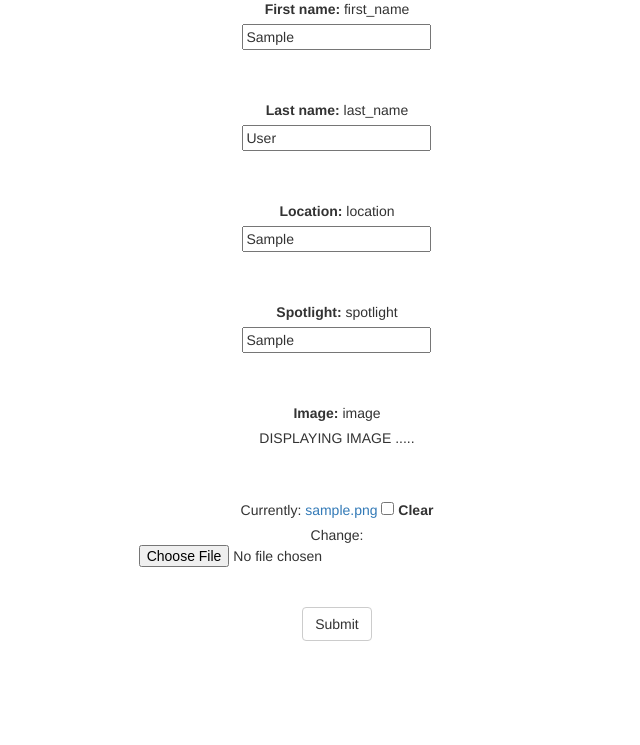
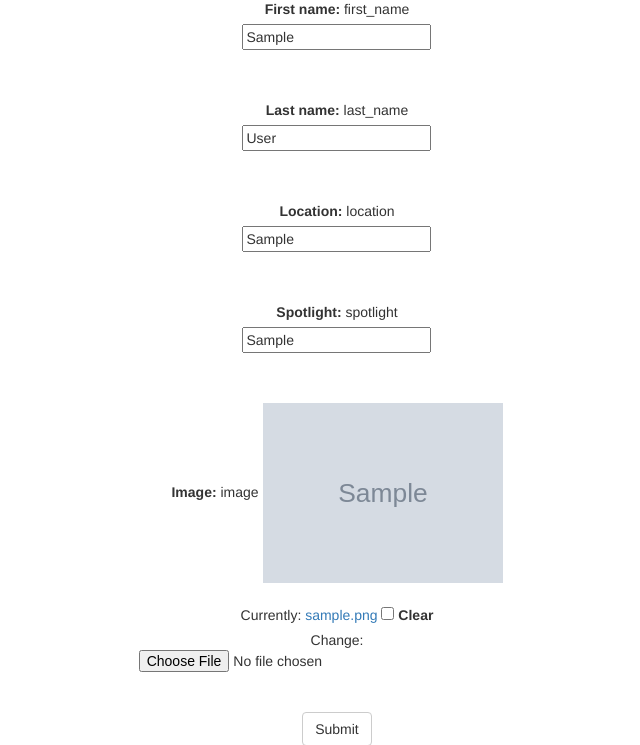
Before and after one commit to GitSomeCode/aboutyou, a Django app: a page that uses app/templates/profiles/update_profile.html in a window 1280 px wide. Shown: the part 41-786 px from the top of the page, without its empty margins (303-943 px from the left). Run offline with Django 3.2, Linux system fonts and the light colour scheme; a user stored in the database is signed in; tables that the repository leaves empty hold one stand-in row (values such as "Sample post"); grey boxes marked "Sample" are stand-in pictures; some libraries are stand-ins or nearby versions.

Commit message:
Display image in fbv update form.

```diff
--- a/app/profiles/views.py
+++ b/app/profiles/views.py
@@ -11,6 +11,11 @@ from .models import Profile
 from .forms import ProfileForm
 
 # Create your views here.
+'''
+def owns_profile(user):
+    return user.profile.owner == request.profile.owner
+'''
+
 def success(request):
     return HttpResponse('success!!!')
 
@@ -30,7 +35,6 @@ def index(request):
         form = ProfileForm(request.POST, request.FILES)
 
         if form.is_valid():
-            #import pdb; pdb.set_trace();
             profile_info = form.save(commit=False)
             profile_info.user = request.user
             profile_info.save()
--- a/app/templates/profiles/update_profile.html
+++ b/app/templates/profiles/update_profile.html
@@ -39,8 +39,7 @@ Make your profile!
                             {{ field.name }}
 
                             {% if field.name == "image" %}
-                                <p>DISPLAYING IMAGE .....</p>
-                                <img src="{{ field.image.url }}" width="240">
+                                <img src="{{ form.instance.image.url }}" width="240">
 
                                 </br></br>
 
```
